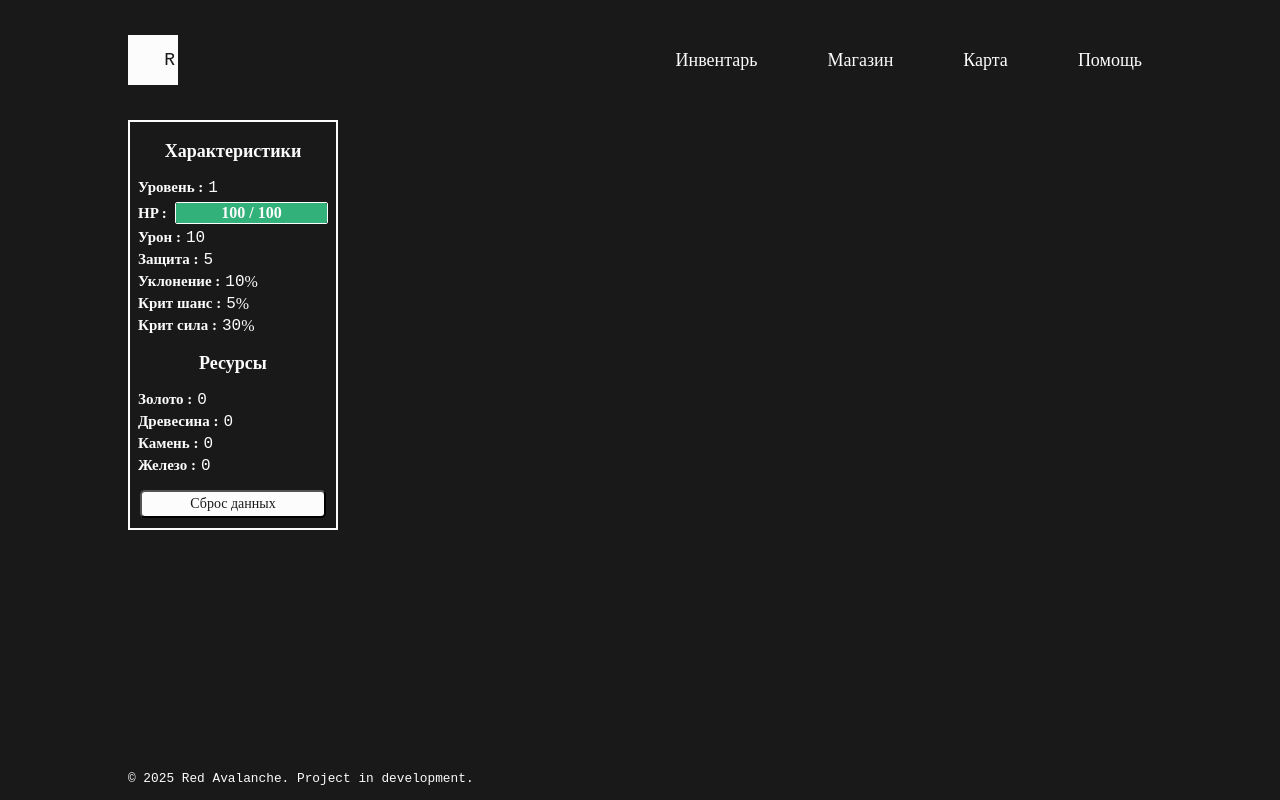
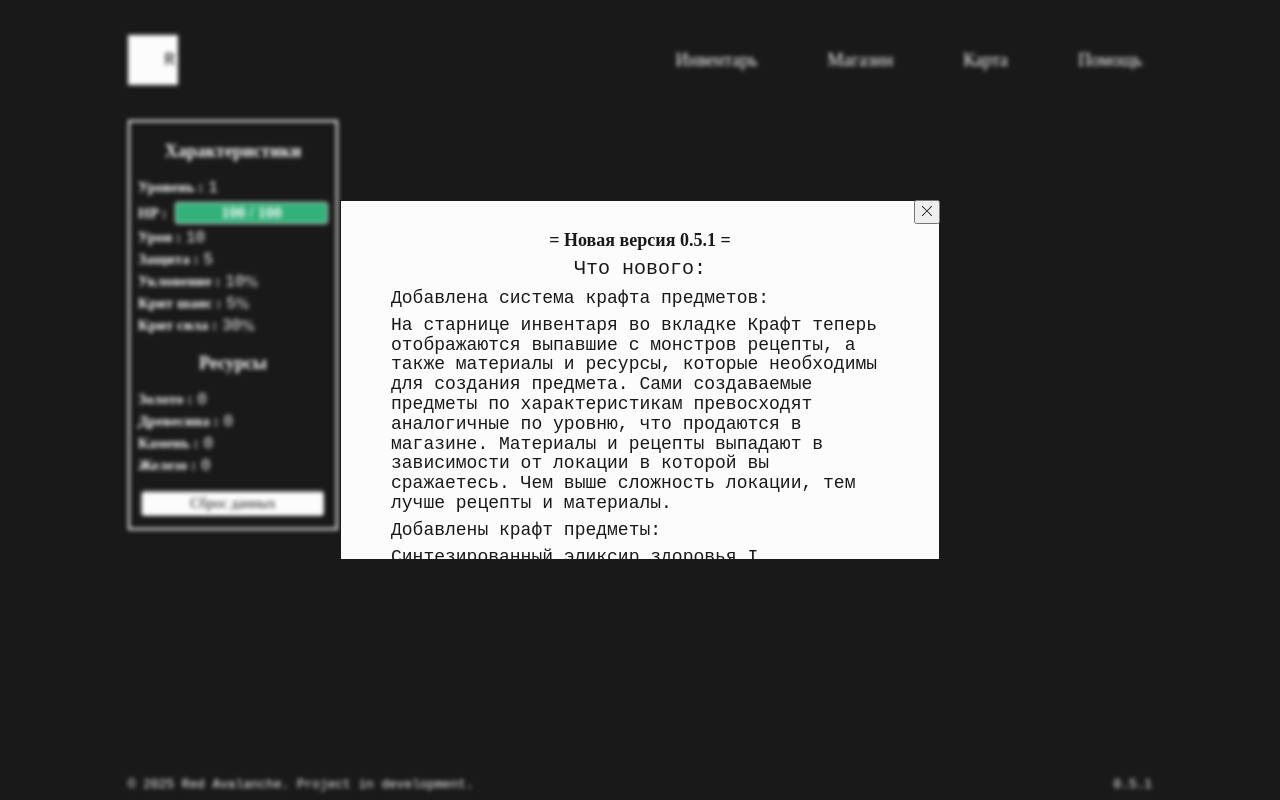
Before and after one commit to SanyaEricssonX/game-app, a Vue app: page / in a window 1280 px wide. Built offline with nearby package versions, Linux system fonts and the light colour scheme.

Commit message:
Добавил отслеживание версии и вывод описания текущего обновления

```diff
--- a/package.json
+++ b/package.json
@@ -1,10 +1,11 @@
 {
   "name": "game-app",
-  "version": "0.1.5",
+  "version": "0.5.1",
   "private": true,
   "scripts": {
     "serve": "vue-cli-service serve",
-    "build": "vue-cli-service build",
+    "build": "node update-version.js && vue-cli-service build",
+    "update-version": "node update-version.js",
     "lint": "vue-cli-service lint"
   },
   "dependencies": {
--- /dev/null
+++ b/public/version.js
@@ -0,0 +1 @@
+window.appVersion = '0.5.1';
--- a/src/App.vue
+++ b/src/App.vue
@@ -44,6 +44,8 @@ export default {
   props: {},
   data() {
     return {
+      showUpdateModal: false,
+      currentVersion: process.env.VUE_APP_VERSION || "1.0.0",
       isMenuOpen: false,
       isModalOpen: false,
     };
@@ -72,9 +74,38 @@ export default {
 
       document.querySelector("body").classList.remove("scroll-lock");
     },
+
+    checkVersion() {
+      const savedVersion = localStorage.getItem("appVersion");
+      const isNewVersion = savedVersion !== this.currentVersion;
+
+      if (isNewVersion) {
+        this.showUpdateModal = true;
+        localStorage.setItem("appVersion", this.currentVersion);
+        localStorage.removeItem("updateShown"); // Сброс флага показа
+      }
+
+      // Проверяем, было ли уже показано уведомление для этой версии
+      const updateShown = localStorage.getItem("updateShown");
+      if (isNewVersion && !updateShown) {
+        this.showWhatsNew();
+      }
+    },
+    showWhatsNew() {
+      this.$store.state.modalNotification.text = `Новая версия ${this.currentVersion}`;
+      this.$store.state.modalNotification.from = "app";
+      this.$store.state.modalNotification.visible = true;
+      this.openModal();
+      localStorage.setItem("updateShown", "true");
+    },
+    closeWhatsNew() {
+      this.showUpdateModal = false;
+    },
   },
   beforeCreate() {},
-  mounted() {},
+  mounted() {
+    this.checkVersion();
+  },
 };
 </script>
 
@@ -104,4 +135,14 @@ export default {
   padding: 20px 35px;
   width: calc(100% - 210px);
 }
+.update-modal {
+  position: fixed;
+  top: 50%;
+  left: 50%;
+  transform: translate(-50%, -50%);
+  background: white;
+  padding: 20px;
+  z-index: 1000;
+  box-shadow: 0 0 10px rgba(0, 0, 0, 0.5);
+}
 </style>
--- a/src/components/AppFooter.vue
+++ b/src/components/AppFooter.vue
@@ -4,6 +4,7 @@
       <small class="copyright">
         © 2025 Red Avalanche. Project in development.
       </small>
+      <small class="version">{{ currentVersion }}</small>
     </div>
   </footer>
 </template>
@@ -14,7 +15,9 @@ export default {
   extends: {},
   props: {},
   data() {
-    return {};
+    return {
+      currentVersion: process.env.VUE_APP_VERSION || "1.0.0",
+    };
   },
   computed: {},
   components: {},
@@ -27,6 +30,9 @@ export default {
 
 <style scoped>
 .footer-container {
+  display: flex;
+  justify-content: space-between;
+  align-items: center;
   padding: 0;
   height: 30px;
 }
--- a/src/components/NotificationInfo.vue
+++ b/src/components/NotificationInfo.vue
@@ -1,5 +1,10 @@
 <template>
-  <div class="modal-container">
+  <div
+    class="modal-container"
+    :class="{
+      'modal-container--whatsnew': $store.state.modalNotification.from == 'app',
+    }"
+  >
     <div
       class="map-block"
       v-if="
@@ -122,6 +127,28 @@
         {{ $store.state.modalNotification.text }}
       </h4>
     </div>
+
+    <div
+      class="whats_new-block"
+      v-else-if="
+        $store.state.modalNotification.visible &&
+        $store.state.modalNotification.from == 'app'
+      "
+    >
+      <h4 class="modal__header">
+        = {{ $store.state.modalNotification.text }} =
+      </h4>
+      <span class="whats_new__title">Что нового:</span>
+      <div class="whats_new-box">
+        <p
+          class="whats_new__desc"
+          v-for="paragraph in updateInfo"
+          :key="paragraph.id"
+        >
+          {{ paragraph }}
+        </p>
+      </div>
+    </div>
   </div>
 </template>
 
@@ -136,6 +163,21 @@ export default {
   data() {
     return {
       infoByLevel: [],
+      updateInfo: [
+        "Добавлена система крафта предметов:",
+        "На старнице инвентаря во вкладке Крафт теперь отображаются выпавшие с монстров рецепты, а также материалы и ресурсы, которые необходимы для создания предмета. Сами создаваемые предметы по характеристикам превосходят аналогичные по уровню, что продаются в магазине. Материалы и рецепты выпадают в зависимости от локации в которой вы сражаетесь. Чем выше сложность локации, тем лучше рецепты и материалы.",
+        "Добавлены крафт предметы:",
+        "Синтезированный эликсир здоровья I",
+        "Синтезированный эликсир здоровья II",
+        "Синтезированный эликсир здоровья III",
+        "Синтезированный эликсир здоровья IV",
+        "Меч благих намерений (лв.1)",
+        "Ритуальный кинжал (лв.1)",
+        "Темный легион (лв.4)",
+        "Последний вздох (лв.4)",
+        "Оптимизирована работа модальных окон. Произведены улучшения на страницах: Карта, Магазин.",
+        "",
+      ],
     };
   },
   computed: {},
@@ -171,6 +213,12 @@ export default {
   background-color: var(--color-blue);
   border: 1px solid var(--color-dark);
 }
+.modal-container--whatsnew {
+  background-color: var(--color-light);
+  color: var(--color-dark);
+  max-height: 45vh;
+  overflow: auto;
+}
 .modal__header {
   margin-bottom: 10px;
 }
@@ -188,4 +236,19 @@ export default {
 .craft__characteristic:not(:last-child) {
   margin-bottom: 5px;
 }
+.whats_new-block {
+  display: flex;
+  flex-direction: column;
+  align-items: center;
+  justify-content: center;
+}
+.whats_new__title {
+  margin-bottom: 10px;
+  font-size: 20px;
+}
+.whats_new__desc {
+  margin-bottom: 7px;
+  font-size: 18px;
+  line-height: 1.1;
+}
 </style>
--- a/src/components/UserProfile.vue
+++ b/src/components/UserProfile.vue
@@ -263,7 +263,9 @@ export default {
     },
 
     resetData() {
+      const currentVersion = localStorage.getItem("appVersion");
       localStorage.clear();
+      localStorage.setItem("appVersion", currentVersion);
       downloadData();
       this.$store.dispatch("triggerSortEnemies");
       this.$store.dispatch("triggerUpdateInventory");
--- /dev/null
+++ b/update-version.js
@@ -0,0 +1,5 @@
+const fs = require('fs');
+const packageJson = require('./package.json');
+
+const content = `window.appVersion = '${packageJson.version}';`;
+fs.writeFileSync('./public/version.js', content);
--- a/vue.config.js
+++ b/vue.config.js
@@ -1,4 +1,13 @@
 const { defineConfig } = require('@vue/cli-service')
+const webpack = require('webpack') // Добавьте эту строку
+
 module.exports = defineConfig({
-  transpileDependencies: true
+  transpileDependencies: true,
+  configureWebpack: {
+    plugins: [
+      new webpack.DefinePlugin({
+        'process.env.VUE_APP_VERSION': JSON.stringify(require('./package.json').version)
+      })
+    ]
+  }
 })
```
